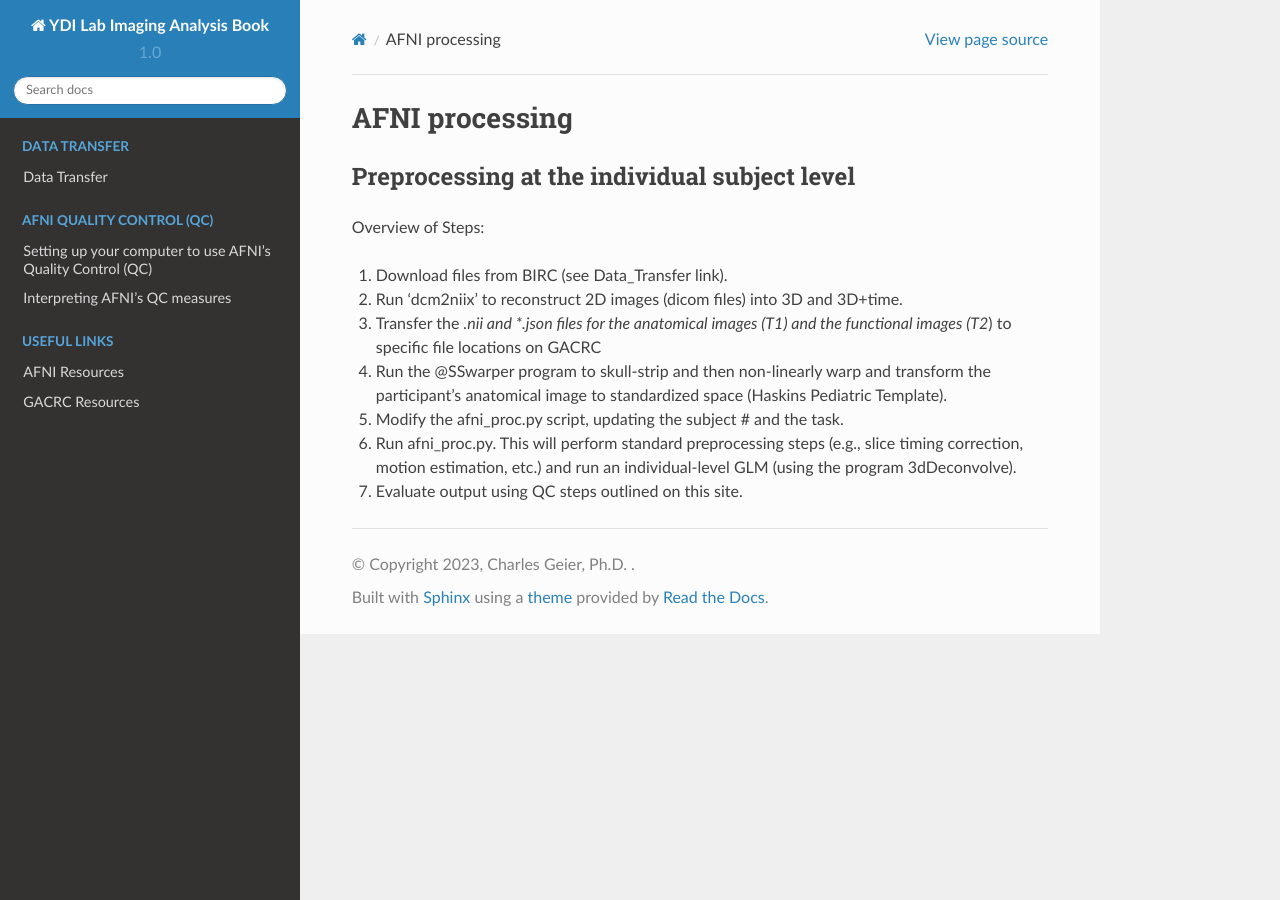
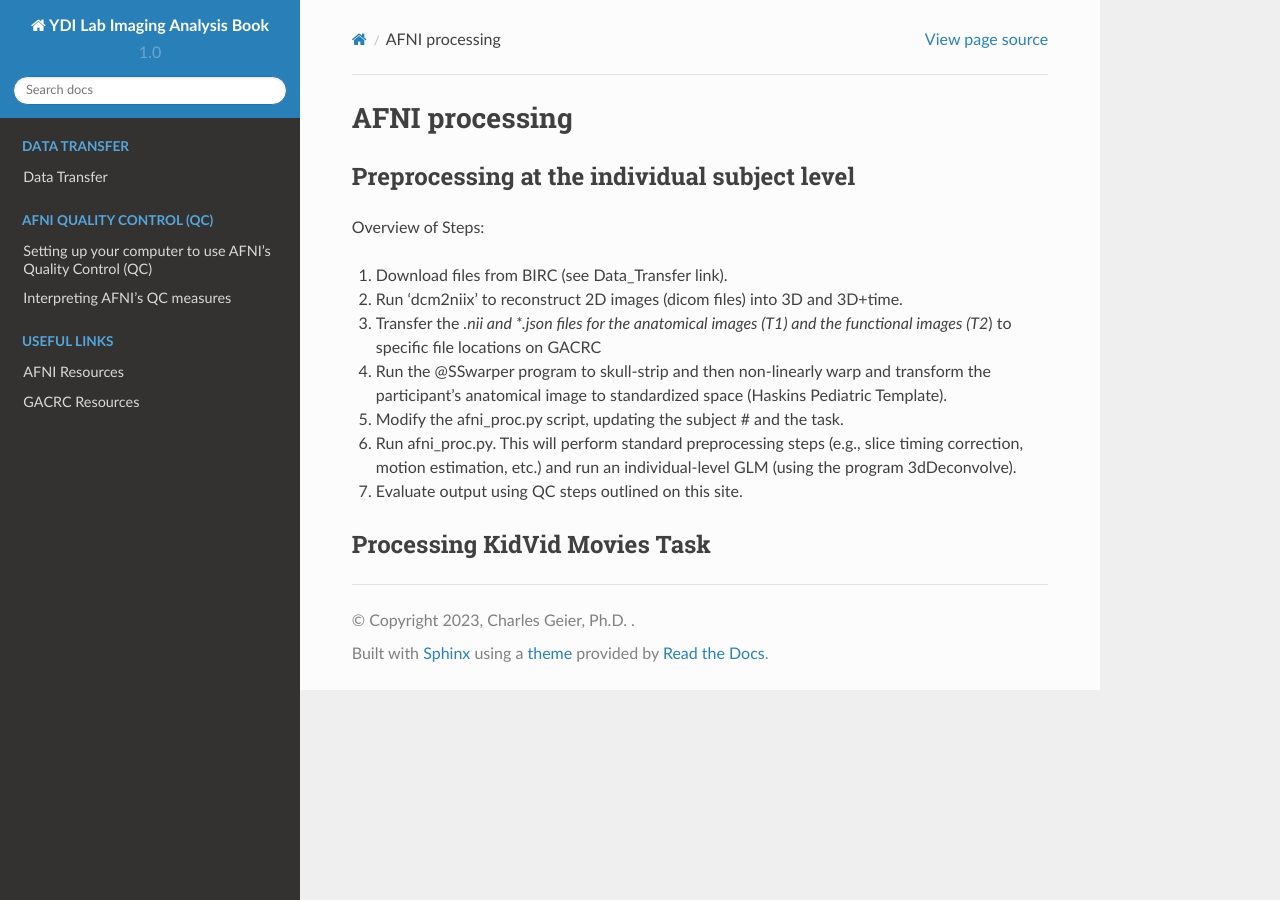
Before and after one commit to CFGEIER/YDI_imaging, a Sphinx documentation site: the page built from docs/AFNI_analysis/afni_analysis.rst, in a window 1280 px wide. Built offline with Sphinx 7.4.7 and the Read the Docs theme 2.0.0, drawn with Linux system fonts in a browser that asks for light colours.

Commit message:
Update afni_analysis.rst

```diff
--- a/docs/AFNI_analysis/afni_analysis.rst
+++ b/docs/AFNI_analysis/afni_analysis.rst
@@ -20,3 +20,7 @@ Overview of Steps:
 6. Run afni_proc.py. This will perform standard preprocessing steps (e.g., slice timing correction, motion estimation, etc.) and run an individual-level GLM (using the program 3dDeconvolve).
 
 7. Evaluate output using QC steps outlined on this site.
+
+
+Processing KidVid Movies Task
+=======================
```
